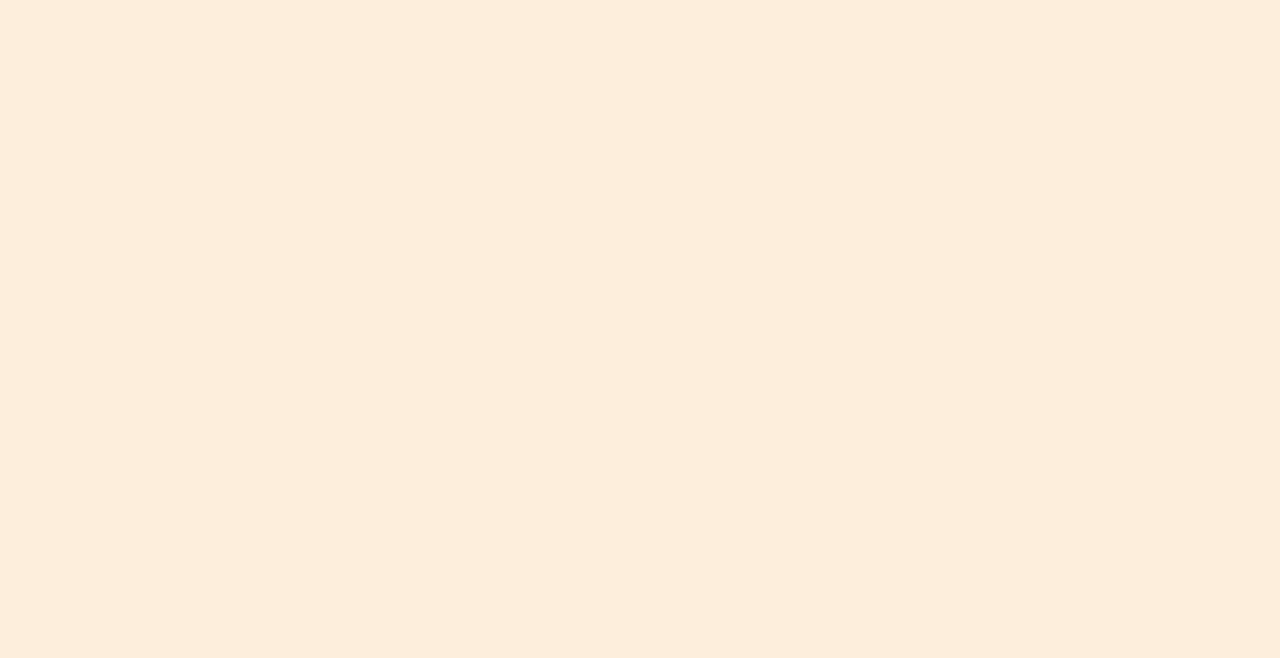
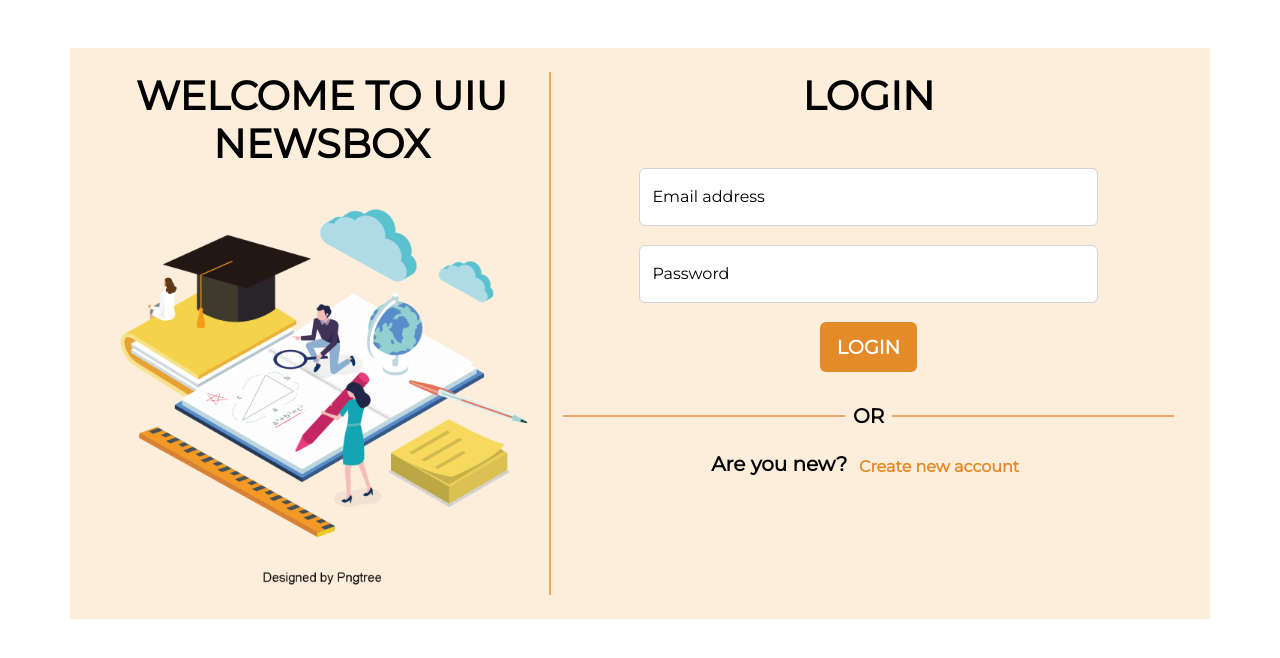
Before and after one commit to deepu1067/uiuNewsbox, a PHP site: page / in a window 1280 px wide. Before the commit the part shown is empty. Shown: the top 658 px of the page. Run offline with PHP 8.4, Linux system fonts and the light colour scheme; some libraries are stand-ins or nearby versions.

Commit message:
login page ui

```diff
--- a/assets/css/style.css
+++ b/assets/css/style.css
@@ -15,12 +15,53 @@
     margin: 0;
 }
 
-body{
+main{
     background-color: var(--main-color);
 }
 
-main{
-    background-color: var(--main-color);
-    height: max-content;
-    padding: 1rem 5rem !important;
+.w-75{
+    width: 75% !important;
 }
+
+main .col-7{
+    border-left: 2px solid var(--second-secondary-color) !important;
+}
+
+main .col-7 form{
+    gap: 1.2rem;
+}
+
+main .col-7 form .btn{
+    background-color:  var(--third-color);
+    color: white !important;
+    padding: 0.6rem 1rem;
+    font-weight: bold;
+    text-transform: uppercase;
+    font-size: 1.2rem !important;
+}
+
+main .col-7 form .invalid-feedback{
+    font-weight: bold !important;
+}
+
+main .col-7 > div{
+    gap: 0.5rem;
+    margin-top: 2rem;
+}
+
+.dropdown-divider{
+    height: 1px !important;
+    border-top: 2px solid var(--second-secondary-color);
+}
+
+main .col-7 > h5 a{
+    text-decoration: none;
+    color: var(--third-color) !important;
+    padding: 0.3rem 0.4rem;
+    border-radius: 10px;
+}
+
+main .col-7 > h5 a:hover{
+    background-color: var(--third-color);
+    color: white !important;
+}
--- /dev/null
+++ b/assets/js/login_validation.js
@@ -0,0 +1,18 @@
+(() => {
+    'use strict'
+
+    // Fetch all the forms we want to apply custom Bootstrap validation styles to
+    const forms = document.querySelectorAll('.needs-validation')
+
+    // Loop over them and prevent submission
+    Array.from(forms).forEach(form => {
+        form.addEventListener('submit', event => {
+            if (!form.checkValidity()) {
+                event.preventDefault()
+                event.stopPropagation()
+            }
+
+            form.classList.add('was-validated')
+        }, false)
+    })
+})()
--- a/index.php
+++ b/index.php
@@ -1,17 +1,57 @@
 <!DOCTYPE html>
 <html lang="en">
+
 <head>
     <meta charset="UTF-8">
-    <title>Document</title>
+    <title>Uiu Newsbox</title>
     <link rel="stylesheet" href="assets/css/style.css">
 
 </head>
+
 <body>
     <?php
-        include "pages/login/login.php";
+    include "pages/login/login.php";
     ?>
-    <main>
+    <main class="container row justify-content-between m-auto mt-5 p-4">
+        <div class="col-5">
+            <h1 class="m-0 text-uppercase fw-bold text-center">welcome to uiu newsbox</h1>
+            <img src="assets/img/main.png" alt="knowledge" class="img-fluid">
+        </div>
+        <div class="col-7 d-flex flex-column align-items-center">
 
+            <h1 class="text-uppercase fw-bold m-0 mb-5">login</h1>
+            <form action="pages/login/login.php" class="w-100 needs-validation d-flex flex-column align-items-center" novalidate>
+                <div class="form-floating w-75">
+                    <input type="email" class="form-control" id="email" placeholder="name@example.com" value="" required>
+                    <label for="email">Email address</label>
+                    <div class="invalid-feedback">
+                        Please provide a valid email address
+                    </div>
+                </div>
+
+                <div class="form-floating w-75">
+                    <input type="password" class="form-control" id="password" placeholder="*******" value="" required>
+                    <label for="password">Password</label>
+                </div>
+
+                <button class="btn" type="submit">Login</button>
+            </form>
+
+            <div class="w-100 d-flex align-items-center">
+                <div class="dropdown-divider w-75"></div>
+                <h5 class="text-uppercase m-0 fw-bold">or</h5>
+                <div class="dropdown-divider w-75"></div>
+            </div>
+
+            <h5 class="mt-4 fw-bold">Are you new? <a href="#" class="ml-1">Create new account</a></h5>
+        </div>
     </main>
+
+    <script src="assets/js/bootstrap.bundle.min.js"></script>
+    <script src="assets/js/all.min.js"></script>
+    <script src="assets/js/login_validation.js"></script>
+
+
 </body>
+
 </html>
--- a/pages/login/login.php
+++ b/pages/login/login.php
@@ -1,6 +1,3 @@
 <?php
     include "pages/connectDb.php" ;
-
-
-
 ?>
```
Also changed, not shown: pages/login/signup.php (added, +12 -0 lines), assets/img/main.png (added).
